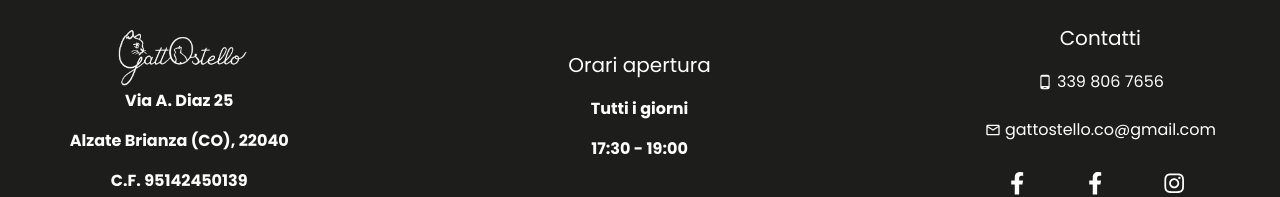
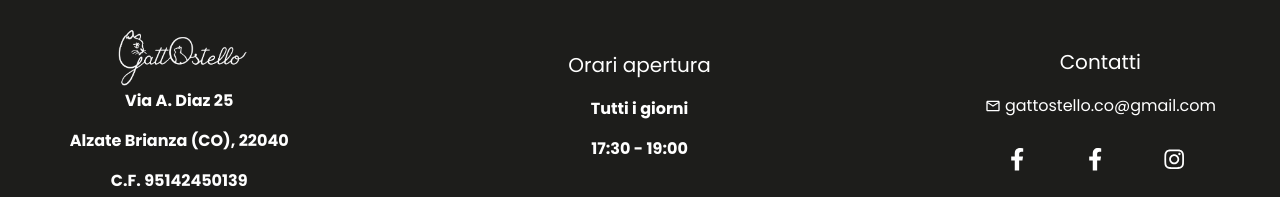
Before and after one commit to StefanoSalaa98/Gattostello, a React (Vite) app in the folder frontend/: page / in a window 1280 px wide. Shown: the part 4732-4929 px from the top of the page. Built offline with nearby package versions, Linux system fonts and the light colour scheme; no server answers.

Commit message:
Elimina contatto telefonico

```diff
--- a/frontend/src/components/Footer.jsx
+++ b/frontend/src/components/Footer.jsx
@@ -23,7 +23,6 @@ export default function Footer() {
                 </div>
                 <div className="contatti">
                     <h5>Contatti</h5>
-                    <MdPhoneAndroid /><a href="tel:+39 339 806 7656"> 339 806 7656 </a><br /><br />
                     <MdOutlineMailOutline /><a href="mailto:gattostello.co@gmail.com"> gattostello.co@gmail.com</a>
                     <div className="testa">
                         <a className="icona" href="https://www.facebook.com/ilGattostello"><FaFacebookF /></a>
```
